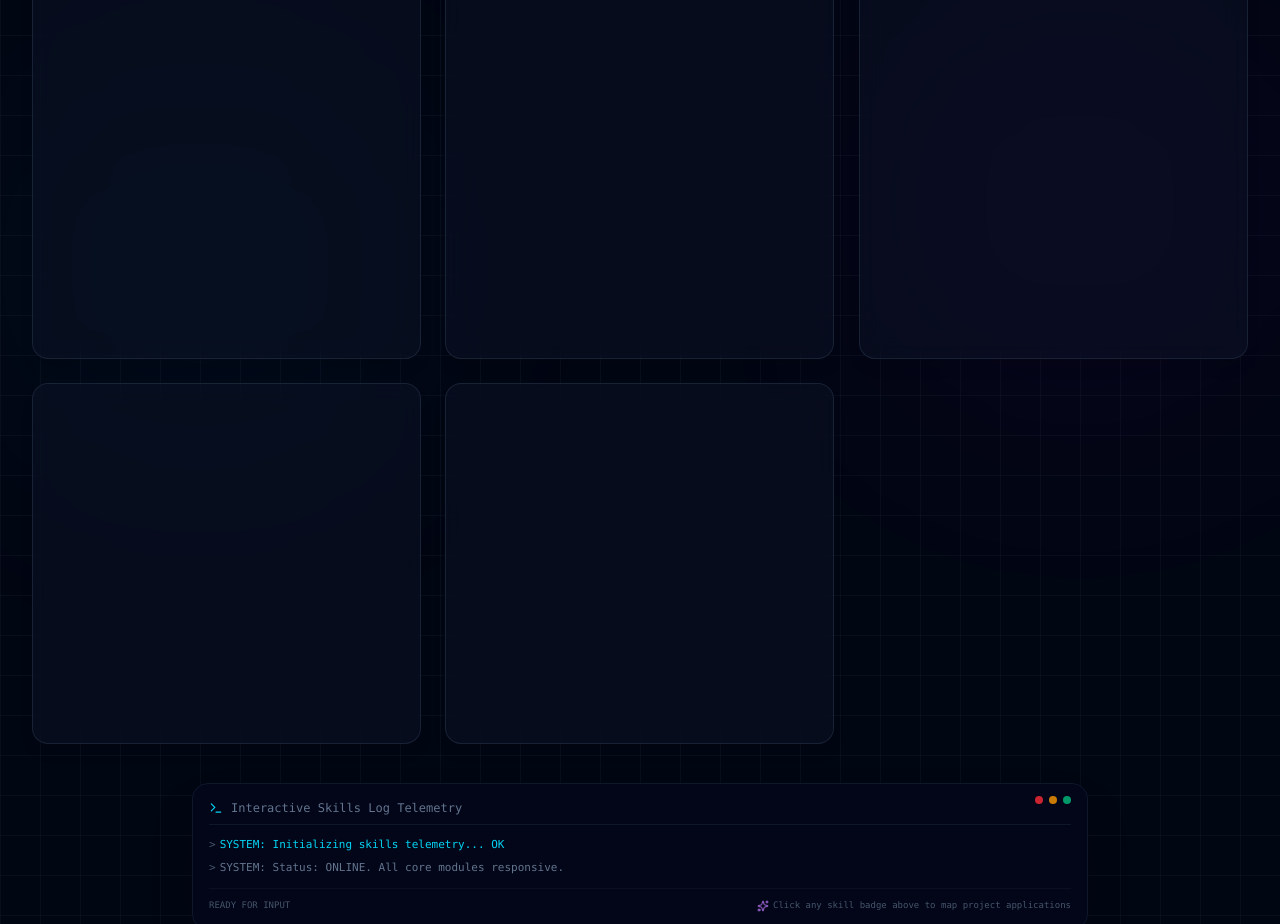
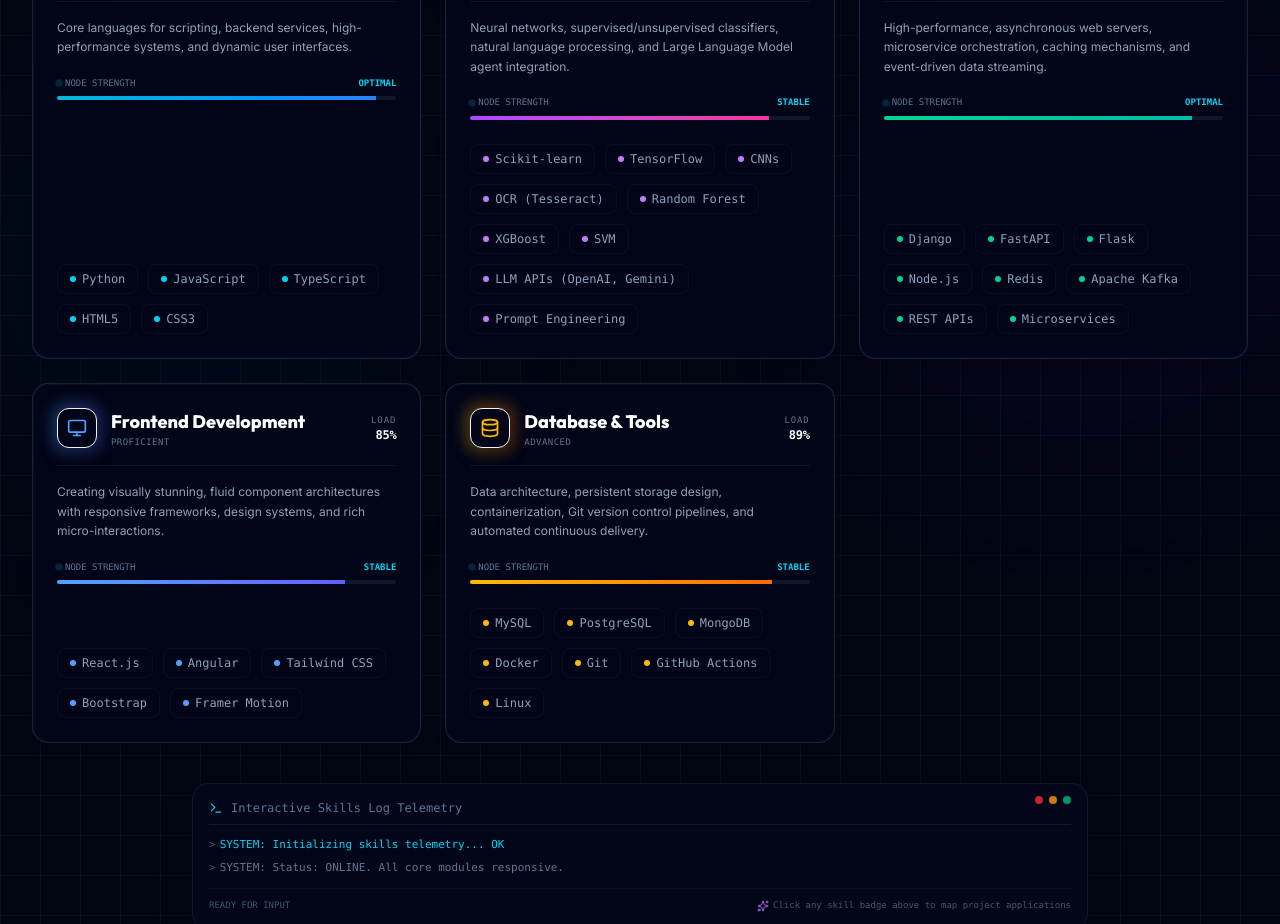
Before and after one commit to itslucky07/Portfolio, a React (Vite) app: page / in a window 1280 px wide. Shown: the part 2820-3744 px from the top of the page. Built offline with nearby package versions, Linux system fonts and the light colour scheme.

Commit message:
fix: remove contentVisibility: auto from skills dashboard cards to fix render issue

```diff
--- a/src/components/sections/Skills.tsx
+++ b/src/components/sections/Skills.tsx
@@ -280,9 +280,6 @@
                   layout
                   whileHover={{ y: -6 }}
                   className="relative rounded-2xl p-6 flex flex-col h-full bg-slate-900/40 border border-slate-800/80 hover:border-transparent transition-colors duration-300 overflow-hidden group shadow-lg backdrop-blur-md"
-                  style={{
-                    contentVisibility: 'auto'
-                  }}
                 >
                   {/* Category Gradient Border on Hover */}
                   <div className={`absolute inset-0 bg-gradient-to-r ${category.color} opacity-0 group-hover:opacity-100 transition-opacity duration-300 pointer-events-none p-[1px] rounded-2xl -z-10`} />
```
